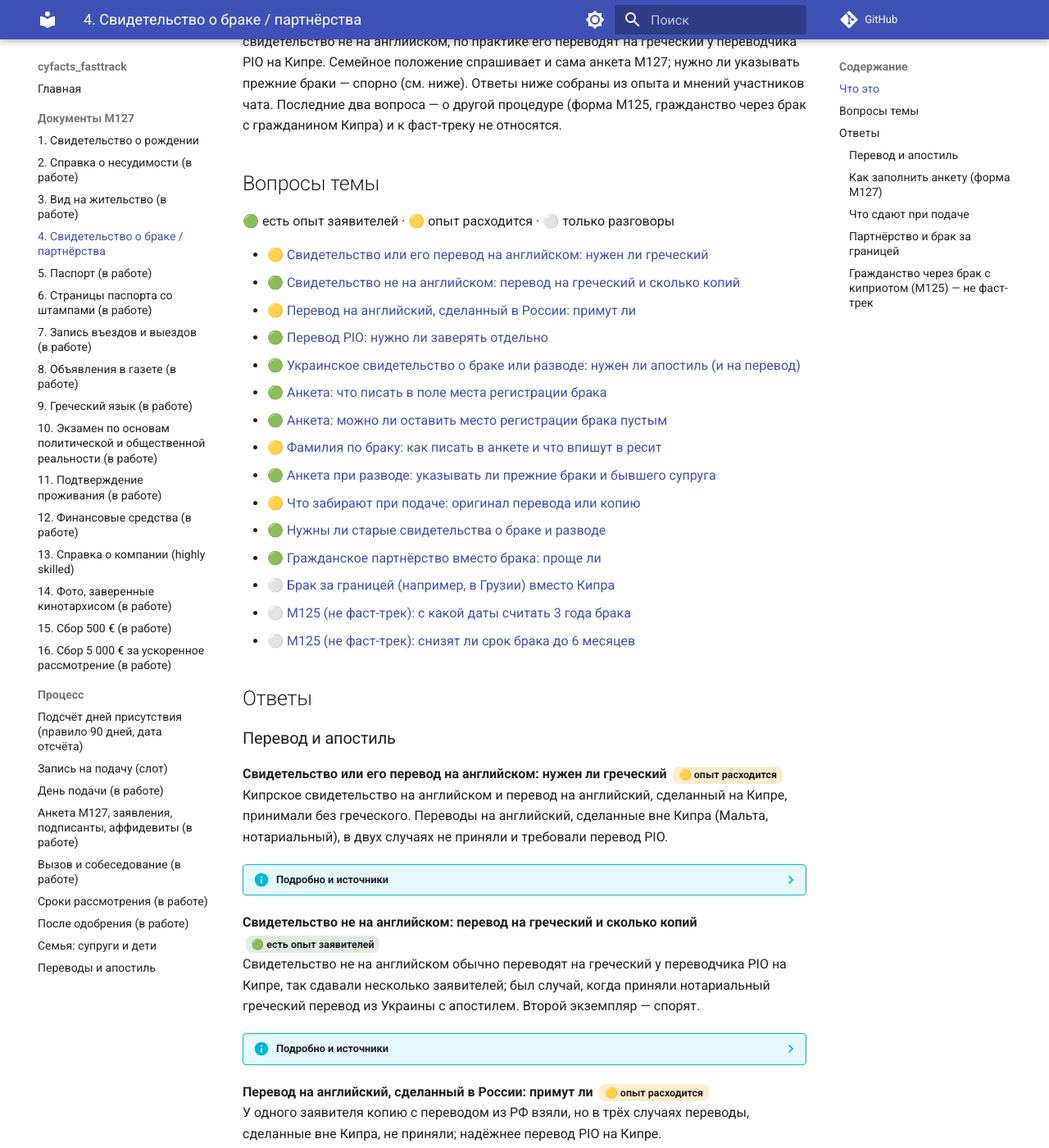
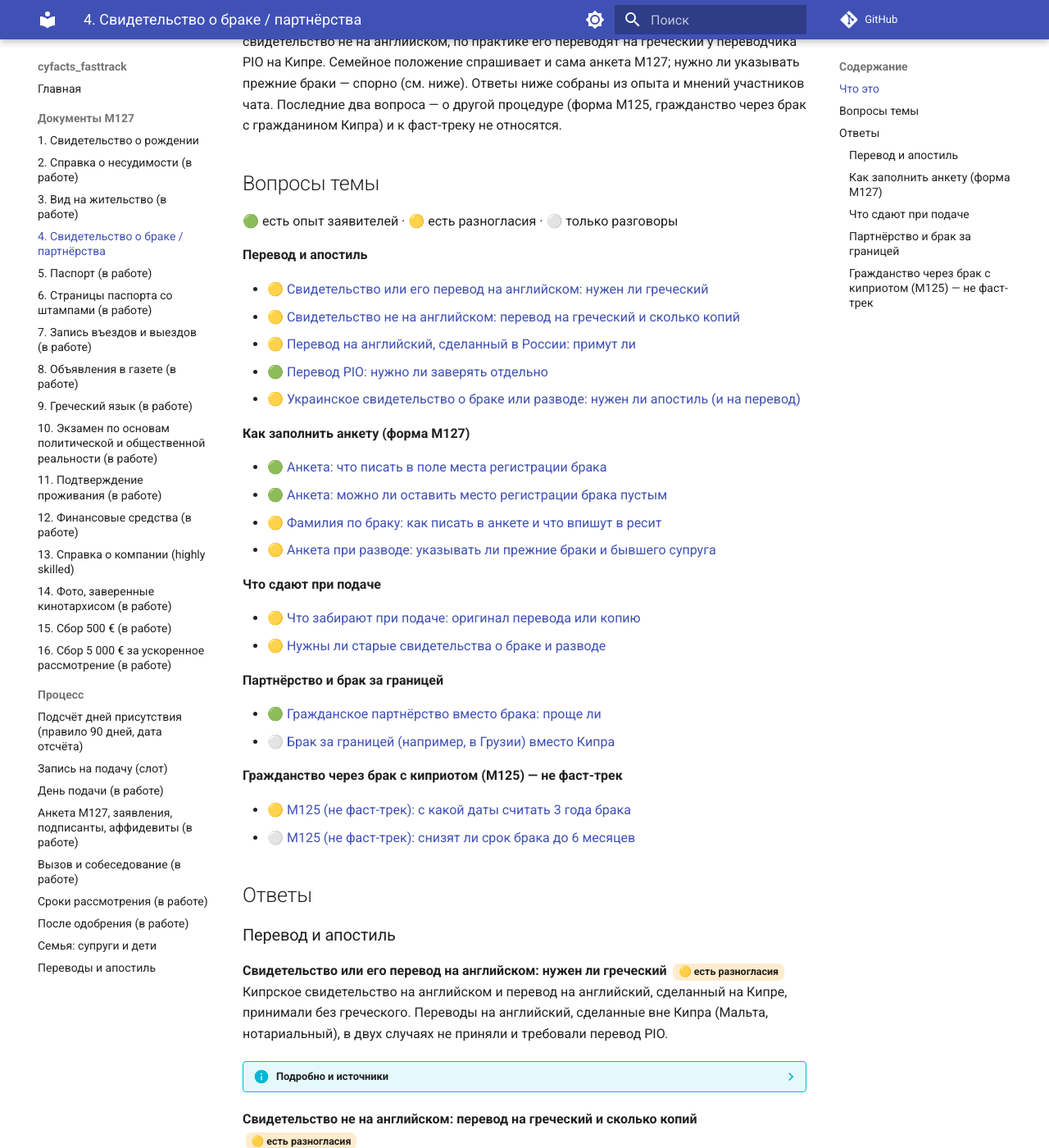
Before and after one commit to Berulko/cyfacts_fasttrack, an MkDocs documentation site: the page built from docs/topics/m127-04-marriage-certificate.md, in a window 1280 px wide and 1400 px high, scrolled down 412 px. Shown: the whole window at 82% size. Built offline with MkDocs 1.6.1 and Material for MkDocs 9.7.7, drawn with Linux system fonts in a browser that asks for light colours; comment, search, counter and statistics services are not loaded; some of the changed text lies outside the part shown.

Commit message:
Marriage topic v4: grouped index, dispute-aware label
Co-Authored-By: Claude Opus 5.5 (1M context) <noreply@anthropic.com>

```diff
--- a/docs/topics/m127-04-marriage-certificate.md
+++ b/docs/topics/m127-04-marriage-certificate.md
@@ -9,29 +9,43 @@
 
 ## Вопросы темы
 
-🟢 есть опыт заявителей · 🟡 опыт расходится · ⚪ только разговоры
+🟢 есть опыт заявителей · 🟡 есть разногласия · ⚪ только разговоры
+
+**Перевод и апостиль**
 
 - 🟡 [Свидетельство или его перевод на английском: нужен ли греческий](#q-1)
-- 🟢 [Свидетельство не на английском: перевод на греческий и сколько копий](#q-2)
+- 🟡 [Свидетельство не на английском: перевод на греческий и сколько копий](#q-2)
 - 🟡 [Перевод на английский, сделанный в России: примут ли](#q-3)
 - 🟢 [Перевод PIO: нужно ли заверять отдельно](#q-4)
-- 🟢 [Украинское свидетельство о браке или разводе: нужен ли апостиль (и на перевод)](#q-5)
+- 🟡 [Украинское свидетельство о браке или разводе: нужен ли апостиль (и на перевод)](#q-5)
+
+**Как заполнить анкету (форма M127)**
+
 - 🟢 [Анкета: что писать в поле места регистрации брака](#q-6)
 - 🟢 [Анкета: можно ли оставить место регистрации брака пустым](#q-7)
 - 🟡 [Фамилия по браку: как писать в анкете и что впишут в ресит](#q-9)
-- 🟢 [Анкета при разводе: указывать ли прежние браки и бывшего супруга](#q-12)
+- 🟡 [Анкета при разводе: указывать ли прежние браки и бывшего супруга](#q-12)
+
+**Что сдают при подаче**
+
 - 🟡 [Что забирают при подаче: оригинал перевода или копию](#q-8)
-- 🟢 [Нужны ли старые свидетельства о браке и разводе](#q-13)
+- 🟡 [Нужны ли старые свидетельства о браке и разводе](#q-13)
+
+**Партнёрство и брак за границей**
+
 - 🟢 [Гражданское партнёрство вместо брака: проще ли](#q-10)
 - ⚪ [Брак за границей (например, в Грузии) вместо Кипра](#q-11)
-- ⚪ [M125 (не фаст-трек): с какой даты считать 3 года брака](#q-14)
+
+**Гражданство через брак с киприотом (M125) — не фаст-трек**
+
+- 🟡 [M125 (не фаст-трек): с какой даты считать 3 года брака](#q-14)
 - ⚪ [M125 (не фаст-трек): снизят ли срок брака до 6 месяцев](#q-15)
 
 ## Ответы
 
 ### Перевод и апостиль
 
-<span id="q-1"></span>**Свидетельство или его перевод на английском: нужен ли греческий** <span class="cy-lbl cy-lbl-mixed">🟡 опыт расходится</span>
+<span id="q-1"></span>**Свидетельство или его перевод на английском: нужен ли греческий** <span class="cy-lbl cy-lbl-mixed">🟡 есть разногласия</span>
 Кипрское свидетельство на английском и перевод на английский, сделанный на Кипре, принимали без греческого. Переводы на английский, сделанные вне Кипра (Мальта, нотариальный), в двух случаях не приняли и требовали перевод PIO.
 
 ??? info "Подробно и источники"
@@ -41,10 +55,9 @@
     - Опора: опыт заявителей: так — 3, иначе — 2 · пересказы: 3 · мнения: 3
     - Источники: случаи {[14164](https://t.me/cyfasttrack/14164), [14165](https://t.me/cyfasttrack/14165), [7436](https://t.me/cyfasttrack/7436)}, против — {[12225](https://t.me/cyfasttrack/12225), [12232](https://t.me/cyfasttrack/12232)} · со слов {[11589](https://t.me/cyfasttrack/11589), [11590](https://t.me/cyfasttrack/11590)} (администратор чата), {[12225](https://t.me/cyfasttrack/12225)} (сотрудница со ссылкой на правила) · мнения {[11586](https://t.me/cyfasttrack/11586), [11587](https://t.me/cyfasttrack/11587), [12226](https://t.me/cyfasttrack/12226)}
     - Основание: не названо (в {[12225](https://t.me/cyfasttrack/12225)} сотрудница ссылалась на «правила» в своём документе; текст не приведён)
-    - M127 говорит: не относится (текст перечня не оговаривает требования к переводу)
-    - Последнее упоминание: 2026-09-21 · статус: актуально для свидетельства, выданного на английском, и для перевода на английский, сделанного на Кипре; для переводов на английский, сделанных вне Кипра, — спорно (с 2026-09-09)
+    - Последнее упоминание: 2026-09-21
 
-<span id="q-2"></span>**Свидетельство не на английском: перевод на греческий и сколько копий** <span class="cy-lbl cy-lbl-good">🟢 есть опыт заявителей</span>
+<span id="q-2"></span>**Свидетельство не на английском: перевод на греческий и сколько копий** <span class="cy-lbl cy-lbl-mixed">🟡 есть разногласия</span>
 Свидетельство не на английском обычно переводят на греческий у переводчика PIO на Кипре, так сдавали несколько заявителей; был случай, когда приняли нотариальный греческий перевод из Украины с апостилем. Второй экземпляр — спорят.
 
 ??? info "Подробно и источники"
@@ -54,10 +67,9 @@
     - Опора: опыт заявителей: так — 4 · пересказы: 1 · мнения: 8
     - Источники: случаи {[7858](https://t.me/cyfasttrack/7858), [6360](https://t.me/cyfasttrack/6360), [9704](https://t.me/cyfasttrack/9704), [12220](https://t.me/cyfasttrack/12220)} · со слов {[6360](https://t.me/cyfasttrack/6360)} (помощница по подаче) · мнения {[8171](https://t.me/cyfasttrack/8171), [3677](https://t.me/cyfasttrack/3677), [9801](https://t.me/cyfasttrack/9801), [12226](https://t.me/cyfasttrack/12226), [8177](https://t.me/cyfasttrack/8177), [13510](https://t.me/cyfasttrack/13510), [13505](https://t.me/cyfasttrack/13505), [13518](https://t.me/cyfasttrack/13518)}
     - Основание: «по правилам» {[12226](https://t.me/cyfasttrack/12226)} (какие — не названо)
-    - M127 говорит: не относится
-    - Последнее упоминание: 2026-09-17 · статус: не опровергнуто для свидетельств не на английском; для свидетельства на английском см. «Свидетельство или его перевод на английском: нужен ли греческий»; число экземпляров — мнения расходятся
+    - Последнее упоминание: 2026-09-17
 
-<span id="q-3"></span>**Перевод на английский, сделанный в России: примут ли** <span class="cy-lbl cy-lbl-mixed">🟡 опыт расходится</span>
+<span id="q-3"></span>**Перевод на английский, сделанный в России: примут ли** <span class="cy-lbl cy-lbl-mixed">🟡 есть разногласия</span>
 У одного заявителя копию с переводом из РФ взяли, но в трёх случаях переводы, сделанные вне Кипра, не приняли; надёжнее перевод PIO на Кипре.
 
 ??? info "Подробно и источники"
@@ -80,10 +91,9 @@
     - Опора: опыт заявителей: так — 1 · мнения: 4
     - Источники: случаи {[6360](https://t.me/cyfasttrack/6360)} · мнения {[9568](https://t.me/cyfasttrack/9568), [6361](https://t.me/cyfasttrack/6361), [938](https://t.me/cyfasttrack/938), [6365](https://t.me/cyfasttrack/6365)}
     - Основание: не названо
-    - M127 говорит: не относится
-    - Последнее упоминание: 2026-08-13 · статус: актуально
+    - Последнее упоминание: 2026-08-13
 
-<span id="q-5"></span>**Украинское свидетельство о браке или разводе: нужен ли апостиль (и на перевод)** <span class="cy-lbl cy-lbl-good">🟢 есть опыт заявителей</span>
+<span id="q-5"></span>**Украинское свидетельство о браке или разводе: нужен ли апостиль (и на перевод)** <span class="cy-lbl cy-lbl-mixed">🟡 есть разногласия</span>
 На украинское свидетельство, выданное после распада СССР, участники считают апостиль нужным (возражений не было), на документы УССР — нет. Нужен ли апостиль ещё и на перевод, сделанный в Украине, — спор.
 
 ??? info "Подробно и источники"
@@ -121,10 +129,9 @@
     - Опора: опыт заявителей: так — 2 · мнения: 3
     - Источники: случаи {[2991](https://t.me/cyfasttrack/2991), [2993](https://t.me/cyfasttrack/2993)} · мнения {[2995](https://t.me/cyfasttrack/2995), [2996](https://t.me/cyfasttrack/2996), [8350](https://t.me/cyfasttrack/8350)}
     - Основание: не названо
-    - M127 говорит: не относится
-    - Последнее упоминание: 2026-05-22 · статус: актуально (единичный случай)
+    - Последнее упоминание: 2026-05-22
 
-<span id="q-9"></span>**Фамилия по браку: как писать в анкете и что впишут в ресит** <span class="cy-lbl cy-lbl-mixed">🟡 опыт расходится</span>
+<span id="q-9"></span>**Фамилия по браку: как писать в анкете и что впишут в ресит** <span class="cy-lbl cy-lbl-mixed">🟡 есть разногласия</span>
 По опыту одной заявительницы: в анкете сначала девичья фамилия, как в свидетельстве о рождении, ниже — по браку с причиной смены. Какую фамилию впишут в ресит, зависит от сотрудника.
 
 ??? info "Подробно и источники"
@@ -134,25 +141,23 @@
     - Опора: опыт заявителей: так — 3, иначе — 3 · пересказы: 3 · мнения: 1
     - Источники: случаи {[7439](https://t.me/cyfasttrack/7439), [15240](https://t.me/cyfasttrack/15240), [7493](https://t.me/cyfasttrack/7493)}, против — {[7445](https://t.me/cyfasttrack/7445), [7491](https://t.me/cyfasttrack/7491), [12035](https://t.me/cyfasttrack/12035)} · со слов {[7494](https://t.me/cyfasttrack/7494), [7497](https://t.me/cyfasttrack/7497)} (сотрудница приёма в Никосии; в {[7497](https://t.me/cyfasttrack/7497)} также пересказ о подруге в Пафосе), {[12035](https://t.me/cyfasttrack/12035)} (сотрудницы в Пафосе) · мнения {[7431](https://t.me/cyfasttrack/7431)}
     - Основание: не названо
-    - M127 говорит: не относится
-    - Последнее упоминание: 2026-09-25 · статус: актуально для порядка фамилий в анкете; фамилия в ресите — зависит от сотрудницы (противоречие не разрешено)
+    - Последнее упоминание: 2026-09-25
 
-<span id="q-12"></span>**Анкета при разводе: указывать ли прежние браки и бывшего супруга** <span class="cy-lbl cy-lbl-good">🟢 есть опыт заявителей</span>
+<span id="q-12"></span>**Анкета при разводе: указывать ли прежние браки и бывшего супруга** <span class="cy-lbl cy-lbl-mixed">🟡 есть разногласия</span>
 Единого ответа нет: заявительница, сдавшая документы о первом браке, получила паспорт и считает, что указывать надо все браки; другие — что достаточно статуса, места развода и даты или номера дела.
 
 ??? info "Подробно и источники"
     - Практика: Мнения расходятся. Один участник (уже получил паспорт) считает, что в анкете нужно указать все свои браки, все фамилии и поводы их смены, иначе это «враньё» в анкете, которую подписывают в суде; на собеседовании ей и мужу задавали вопрос «Есть ли у вас другой муж/другая жена/другие дети?», и она рассказывала о первом муже и дочери от первого брака; документы о первом браке подавала сразу; о месте жительства бывшего можно указать страну. Другой участник со ссылкой на текст анкеты M127: требуется указать статус, место развода и номер дела, без имён бывших супругов и без требования свидетельства; как можно знать, например, место жительства бывшего. Третий участник: при разводе в анкете указываются статус, дата и место развода, графы о супруге при отсутствии нового брака можно оставить пустыми; на собеседовании могут спросить о прежних браках и попросить документы; лично ему кажется, что данные бывшего не нужны (персональные данные третьего лица), вероятность, что их потребуют в анкете, невелика, и что однозначного вывода в чате не пришли. Четвёртый, со слов помощницы по заполнению: графа о супруге — про текущие отношения, не про бывшего (период наблюдений: 2026-08-03–2026-08-17)
     - Подтверждения: позиция «указывать все браки» — {[8333](https://t.me/cyfasttrack/8333), [8334](https://t.me/cyfasttrack/8334), [8340](https://t.me/cyfasttrack/8340), [8342](https://t.me/cyfasttrack/8342), [8347](https://t.me/cyfasttrack/8347), [8352](https://t.me/cyfasttrack/8352)}; позиция «только статус/место/номер дела, без имён» — {[8345](https://t.me/cyfasttrack/8345), [8349](https://t.me/cyfasttrack/8349), [8351](https://t.me/cyfasttrack/8351)}; {[8346](https://t.me/cyfasttrack/8346), [8350](https://t.me/cyfasttrack/8350), [8354](https://t.me/cyfasttrack/8354), [9910](https://t.me/cyfasttrack/9910)}; {[8356](https://t.me/cyfasttrack/8356)} (со слов помощницы)
-    - Противоречия: позиции выше противоречат друг другу; {[8341](https://t.me/cyfasttrack/8341)} — вопрос на собеседовании задан в настоящем времени («что-то про мусульман, кажется»), т.е. не о прежних браках; {[9910](https://t.me/cyfasttrack/9910)} — «не сказать, чтобы пришли к однозначному выводу»
+    - Противоречия: позиции выше противоречат друг другу; {[8341](https://t.me/cyfasttrack/8341)} — вопрос на собеседовании задан в настоящем времени, т.е. не о прежних браках; {[9910](https://t.me/cyfasttrack/9910)} — «не сказать, чтобы пришли к однозначному выводу»
     - Опора: опыт заявителей: так — 2 · пересказы: 2 · мнения: 8
     - Источники: случаи {[8340](https://t.me/cyfasttrack/8340), [8347](https://t.me/cyfasttrack/8347)} · со слов {[8342](https://t.me/cyfasttrack/8342)} (подававшиеся через юристов), {[8356](https://t.me/cyfasttrack/8356)} (помощница по заполнению) · мнения {[8333](https://t.me/cyfasttrack/8333), [8334](https://t.me/cyfasttrack/8334), [8345](https://t.me/cyfasttrack/8345), [8349](https://t.me/cyfasttrack/8349), [8346](https://t.me/cyfasttrack/8346), [8350](https://t.me/cyfasttrack/8350), [8354](https://t.me/cyfasttrack/8354), [9910](https://t.me/cyfasttrack/9910)}
     - Основание: «текст анкеты M127 на gov.cy» {[8345](https://t.me/cyfasttrack/8345)} (пересказ со ссылкой, без цитаты); «консультации у тех, кто подавался с юристами» {[8342](https://t.me/cyfasttrack/8342)}; для остального — не названо
-    - M127 говорит: не относится (в приведённом для сверки тексте перечня документов вопрос о разводе не оговорён)
-    - Последнее упоминание: 2026-08-17 · статус: актуально (противоречие не разрешено)
+    - Последнее упоминание: 2026-08-17
 
 ### Что сдают при подаче
 
-<span id="q-8"></span>**Что забирают при подаче: оригинал перевода или копию** <span class="cy-lbl cy-lbl-mixed">🟡 опыт расходится</span>
+<span id="q-8"></span>**Что забирают при подаче: оригинал перевода или копию** <span class="cy-lbl cy-lbl-mixed">🟡 есть разногласия</span>
 Обычно при подаче забирают оригинал перевода, а сам документ только показывают — копии перевода может не хватить. У одного основного заявителя взяли простую копию свидетельства с переводом; порядок зависит от сотрудника.
 
 ??? info "Подробно и источники"
@@ -162,10 +167,9 @@
     - Опора: опыт заявителей: так — 4, иначе — 1 · пересказы: 1 · мнения: 7
     - Источники: случаи {[1241](https://t.me/cyfasttrack/1241), [1239](https://t.me/cyfasttrack/1239), [5044](https://t.me/cyfasttrack/5044), [7858](https://t.me/cyfasttrack/7858)}, против — {[6813](https://t.me/cyfasttrack/6813)} · со слов {[6821](https://t.me/cyfasttrack/6821)} (юрист) · мнения {[6817](https://t.me/cyfasttrack/6817), [9936](https://t.me/cyfasttrack/9936), [13239](https://t.me/cyfasttrack/13239), [6820](https://t.me/cyfasttrack/6820), [3547](https://t.me/cyfasttrack/3547), [7856](https://t.me/cyfasttrack/7856), [13240](https://t.me/cyfasttrack/13240)}
     - Основание: не названо
-    - M127 говорит: не относится
-    - Последнее упоминание: 2026-09-17 · статус: актуально (практика различается по сотрудникам и городам)
+    - Последнее упоминание: 2026-09-17
 
-<span id="q-13"></span>**Нужны ли старые свидетельства о браке и разводе** <span class="cy-lbl cy-lbl-good">🟢 есть опыт заявителей</span>
+<span id="q-13"></span>**Нужны ли старые свидетельства о браке и разводе** <span class="cy-lbl cy-lbl-mixed">🟡 есть разногласия</span>
 Заявительница сдала документы о первом браке 20-летней давности, на собеседовании спрашивали о других супругах; другие считают, что старые документы нужны, только если менялась фамилия, или не нужны вовсе.
 
 ??? info "Подробно и источники"
@@ -203,12 +206,11 @@
     - Опора: мнения: 4
     - Источники: мнения {[8164](https://t.me/cyfasttrack/8164), [8165](https://t.me/cyfasttrack/8165), [13053](https://t.me/cyfasttrack/13053), [13054](https://t.me/cyfasttrack/13054)}
     - Основание: не названо (для Грузии — список двусторонних соглашений gov.cy {[13053](https://t.me/cyfasttrack/13053)}, применимость оспорена {[13054](https://t.me/cyfasttrack/13054)})
-    - M127 говорит: не относится
-    - Последнее упоминание: 2026-08-01 · статус: актуально (только советы)
+    - Последнее упоминание: 2026-08-01
 
 ### Гражданство через брак с киприотом (M125) — не фаст-трек
 
-<span id="q-14"></span>**M125 (не фаст-трек): с какой даты считать 3 года брака** <span class="cy-lbl cy-lbl-talk">⚪ только разговоры</span>
+<span id="q-14"></span>**M125 (не фаст-трек): с какой даты считать 3 года брака** <span class="cy-lbl cy-lbl-mixed">🟡 есть разногласия</span>
 Это про форму M125, не M127: юрист из чата трактует закон так, что 3 года брака считаются с даты натурализации супруга, и приводит ответ МВД по одному отказу; другие читают закон иначе.
 
 ??? info "Подробно и источники"
```
Also changed, not shown: other parts of docs/topics/m127-04-marriage-certificate.md (+8 -14 lines), CHANGELOG.md (+1 -0 lines).
